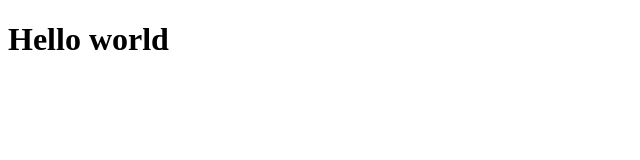
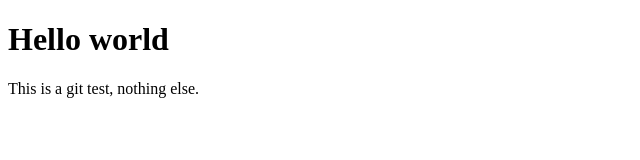
Before and after one commit to CuongNM28103/git-test, a plain HTML site: page index.html in a window 1280 px wide. Shown: the whole page, without its empty margins (0-640 px from the left). Drawn offline with Linux system fonts and the light colour scheme.

Commit message:
New message

```diff
--- a/index.html
+++ b/index.html
@@ -10,5 +10,6 @@
 	</head>
 	<body>
 		<h1>Hello world</h1>
+		<p>This is a git test, nothing else.</p>
 	</body>
 </html>
```
